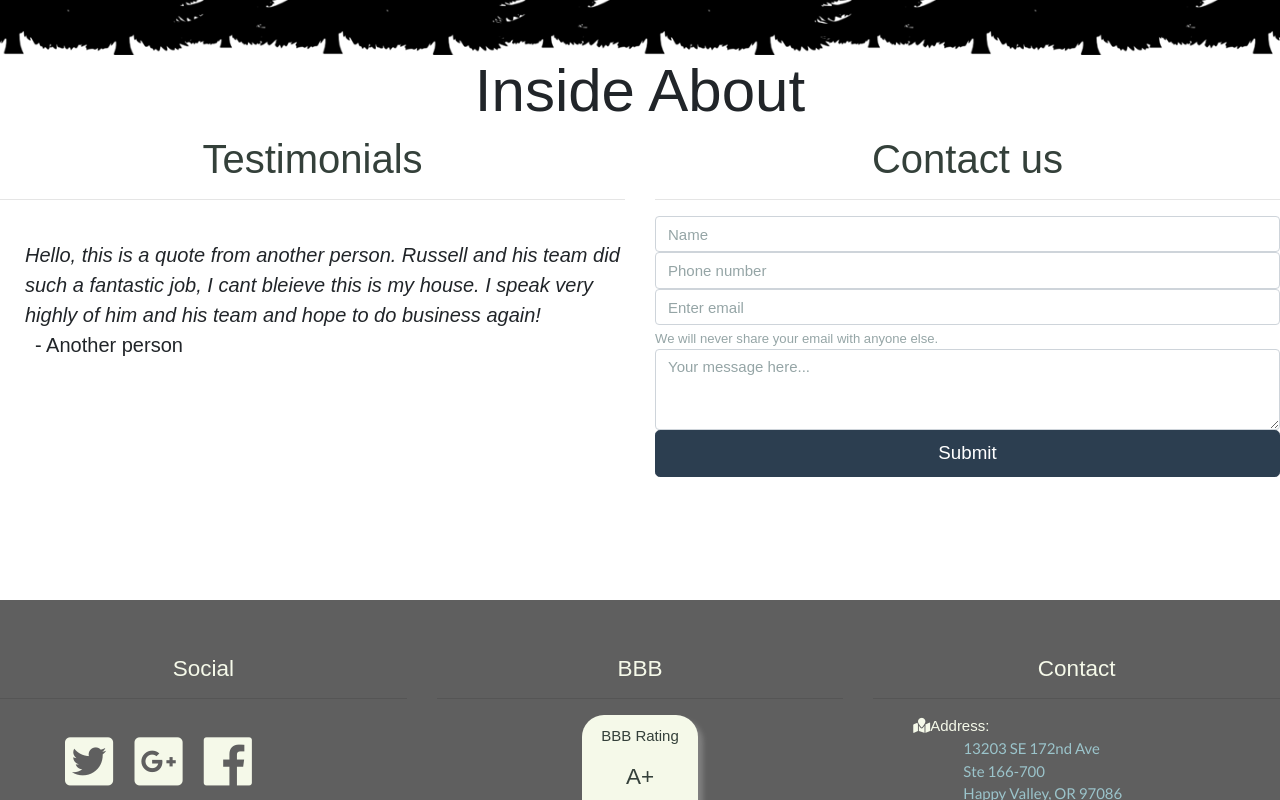
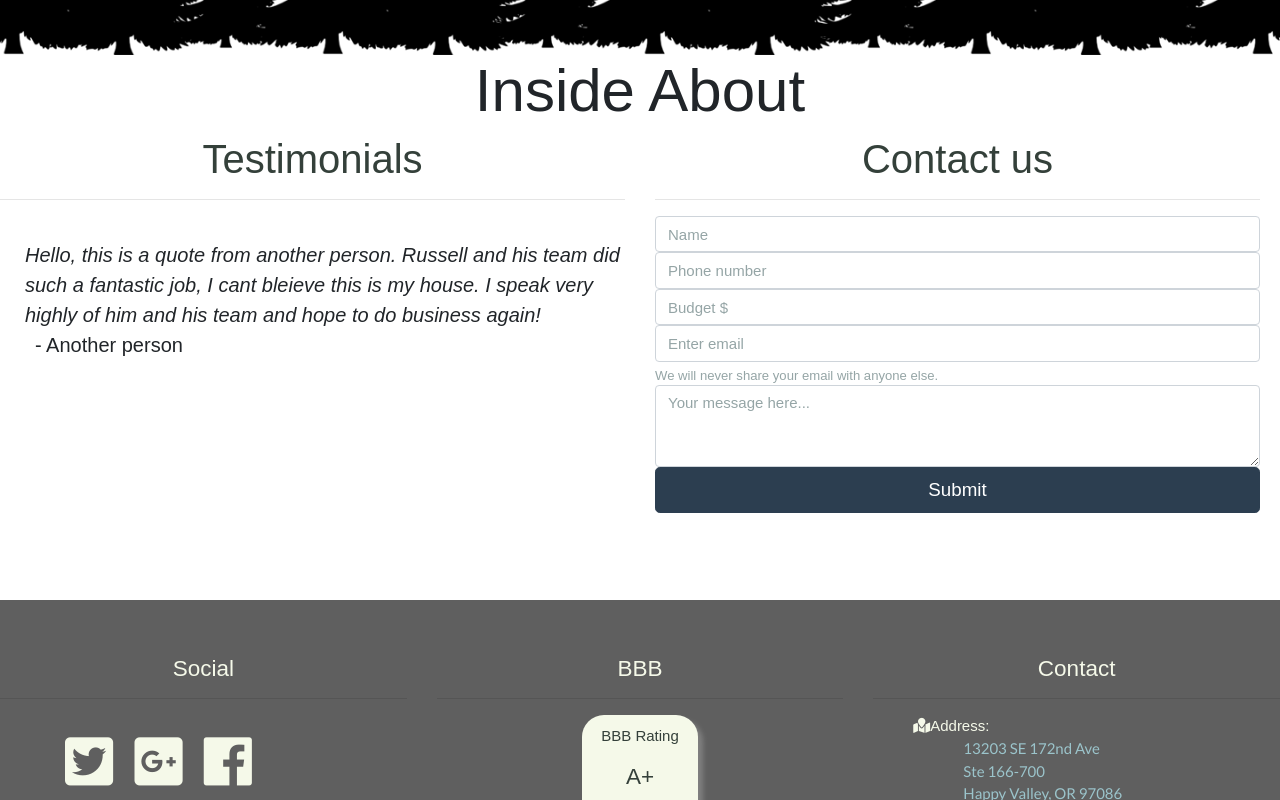
Before and after one commit to ashleynicole472/NWMasonry, a React (Create React App) app in the folder nwmasonry/: page / in a window 1280 px wide. Shown: the part 573-1373 px from the top of the page. Built offline with nearby package versions, Linux system fonts and the light colour scheme.

Commit message:
Still working on contact form

```diff
--- a/nwmasonry/src/Components/CustomerReviews/Contact/Contact.css
+++ b/nwmasonry/src/Components/CustomerReviews/Contact/Contact.css
@@ -1,3 +1,3 @@
-.form-control {
-    margin-right: 25px;
+.contact-container {
+    padding-right: 35px;
 }
--- a/nwmasonry/src/Components/CustomerReviews/Contact/Contact.js
+++ b/nwmasonry/src/Components/CustomerReviews/Contact/Contact.js
@@ -18,7 +18,11 @@ class Contact extends Component {
                         className="form-control"
                         placeholder="Phone number"
                         id="inputDefault" />
-
+                        <input
+                            type="text"
+                            className="form-control"
+                            placeholder="Budget $"
+                            id="inputDefault" />
                     <input
                         type="email"
                         className="form-control"
--- a/nwmasonry/src/Components/CustomerReviews/Reviews.css
+++ b/nwmasonry/src/Components/CustomerReviews/Reviews.css
@@ -1,6 +1,5 @@
 .reviews-container{
     font-family: 'PT Sans Narrow', sans-serif;
-    margin-left: 10px;
 }
 
 .content-slider {
--- a/nwmasonry/src/components/CustomerReviews/reviews.js
+++ b/nwmasonry/src/components/CustomerReviews/reviews.js
@@ -7,7 +7,7 @@ class Reviews extends Component{
         return(
             <div classNameName="reviews-container">
                 <div className="row">
-                    <div className="col-sm-6 col-sm-6">
+                    <div className="col-sm-6 col-sm-6 ">
                         <h2 className="Testimonial-text">Testimonials</h2><hr />
                         <div className="content-slider">
                           <div className="slider">
```
